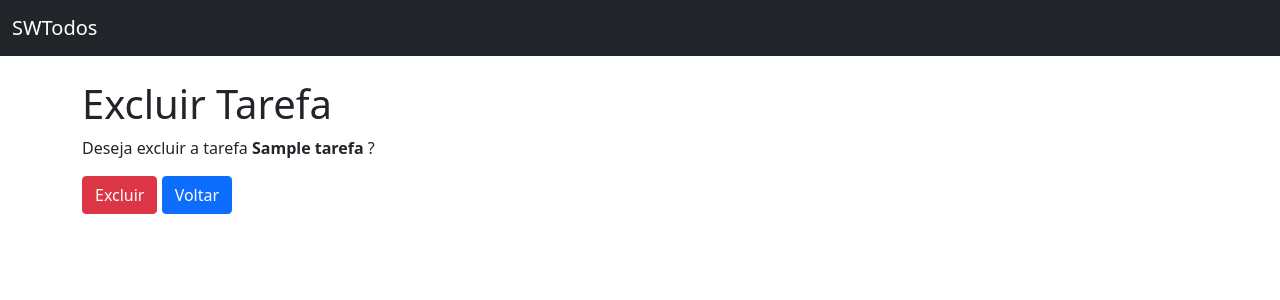
After one commit to ruantor4/sw_todo, a Django app: page /delete/1 in a window 1280 px wide. The commit adds this page. Shown: the top 300 px of the page. Run offline with Django 5.2, Linux system fonts and the light colour scheme; tables that the repository leaves empty hold one stand-in row (values such as "Sample post"); some libraries are stand-ins or nearby versions.

Commit message:
Implementado funções de editar e excluir script para campo datetime.

```diff
--- a/tarefas/urls.py
+++ b/tarefas/urls.py
@@ -18,10 +18,20 @@ from django.contrib import admin
 from django.urls import path, include
 
 from tarefas import views
-from tarefas.views import TodoListView, TodoCreateView
+from tarefas.views import TodoListView, TodoCreateView, TodoUpdateView, TodoDeleteView
 
 urlpatterns = [
 
+    # Rota para listar todas tarefas na pagina inicial
     path('', TodoListView.as_view(), name="todo_list"),
+
+    # Rota para criar novas tarefas
     path('create', TodoCreateView.as_view(), name="todo_create"),
+
+    # Rota para editar usuario passando o ID
+    path('update/<int:pk>', TodoUpdateView.as_view(), name="todo_update"),
+
+    # Rota para deletar usuario passando o ID
+    path('delete/<int:pk>', TodoDeleteView.as_view(), name="todo_delete"),
+
 ]
--- a/tarefas/views.py
+++ b/tarefas/views.py
@@ -1,15 +1,25 @@
-from django.views.generic import ListView, CreateView, UpdateView, DeleteView
+from django.views.generic import ListView, CreateView, UpdateView, DeleteView, View
 from django.urls import reverse_lazy
 from tarefas.models import Tarefa
 
-
-# Create your views here.
+# Views usando o django.views.generic
 
 class TodoListView(ListView):
     model = Tarefa
 
+# View para criação de novas tarefas
+class TodoCreateView(CreateView):
+    model = Tarefa
+    fields = ['titulo', 'descricao', 'data_final'] # Campos que serão carregados
+    success_url = reverse_lazy('todo_list') # Retorna para pagina "todo_list"
 
-class TodoCreateView(CreateView):
+# View para editar tarefas existentes
+class TodoUpdateView(UpdateView):
     model = Tarefa
     fields = ['titulo', 'descricao', 'data_final']
     success_url = reverse_lazy('todo_list')
+
+# View para deletar tarefas existentes
+class TodoDeleteView(DeleteView):
+    model = Tarefa
+    success_url = reverse_lazy('todo_list')
--- a/templates/base.html
+++ b/templates/base.html
@@ -21,10 +21,9 @@
 
 <main class="container">
     {% block content %}
-        <button type="submit" class="btn btn-primary">Salvar</button>
+    <button type="submit" class="btn btn-primary">Salvar</button>
     {% endblock %}
 </main>
-
 
 <!-- Option 1: Bootstrap Bundle with Popper -->
 <script src="https://cdn.jsdelivr.net/npm/bootstrap@5.0.2/dist/js/bootstrap.bundle.min.js"
--- /dev/null
+++ b/templates/tarefas/tarefa_confirm_delete.html
@@ -0,0 +1,16 @@
+{% extends 'base.html' %}
+{% load crispy_forms_tags %}
+
+{% block page_title %}
+    Excluir Tarefa
+{% endblock page_title %}
+
+{% block content %}
+    <h1>Excluir Tarefa</h1>
+    <p>Deseja excluir a tarefa <strong> {{ tarefa.titulo }} </strong> ?</p>
+    <form method="POST">
+        {% csrf_token %}
+        <button type="submit" class="btn btn-danger">Excluir</button>
+        <a href="{% url 'todo_list' %}" class="btn btn-primary">Voltar</a>
+    </form>
+{% endblock content %}
--- a/templates/tarefas/tarefa_list.html
+++ b/templates/tarefas/tarefa_list.html
@@ -1,7 +1,7 @@
 {% extends 'base.html' %}
 
 {% block page_title %}
-    Nova Tarefa
+    Lista de Tarefas
 {% endblock page_title %}
 
 {% block content %}
@@ -29,7 +29,8 @@
         <td>{{ tarefa.descricao|default:" -" }}</td>
         <td>
             <a href="#" class="btn btn-primary btn-sm">Concluir</a>
-                <a href="#" class="btn btn-danger btn-sm">Excluir</a>
+            <a href="{% url 'todo_update' pk=tarefa.pk %}"  class="btn btn-secondary btn-sm">Editar</a>
+            <a href="{% url 'todo_delete' pk=tarefa.pk %}" class="btn btn-danger btn-sm">Excluir</a>
         </td>
     </tr>
     {% endfor %}
```
Also changed, not shown: templates/tarefas/tarefa_form.html (+18 -0 lines). Lines whose indentation alone changed are shown as unchanged.
